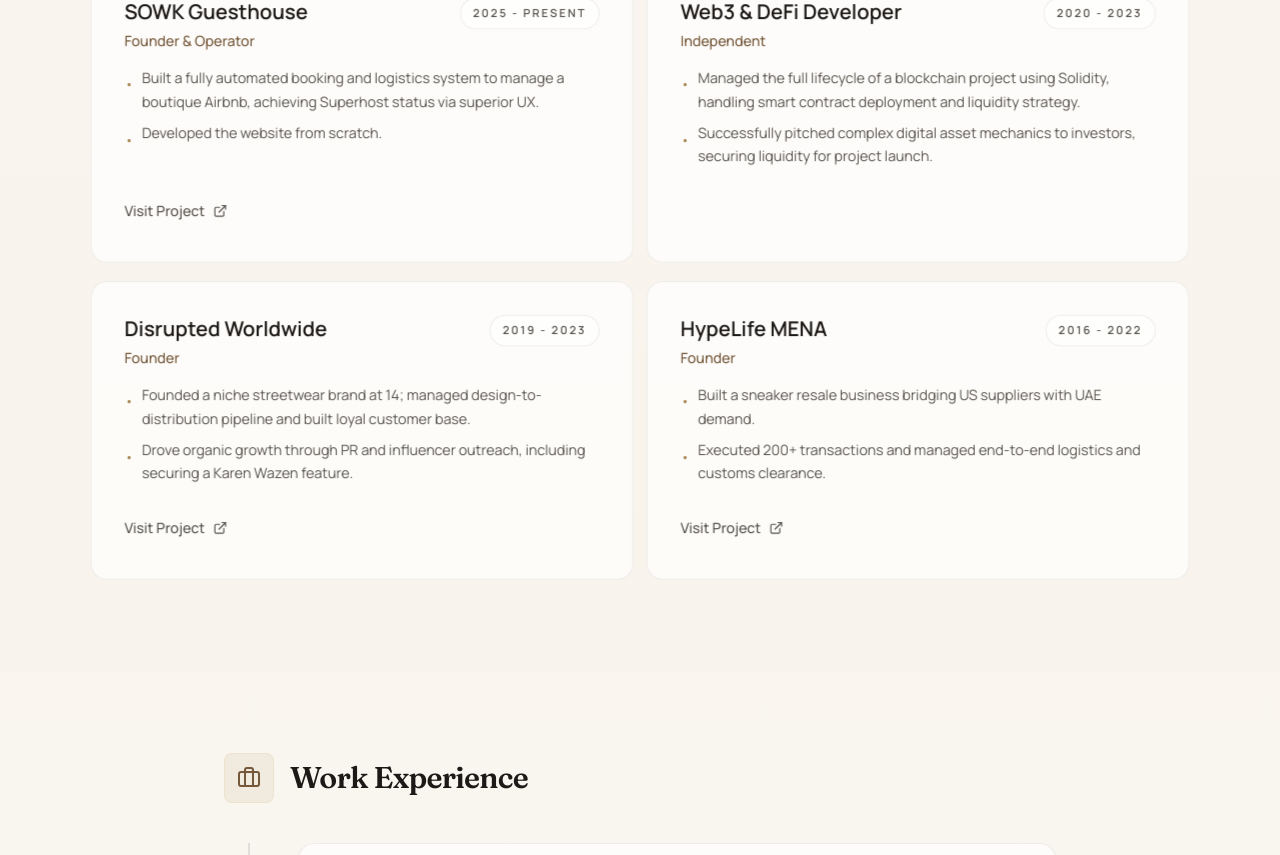
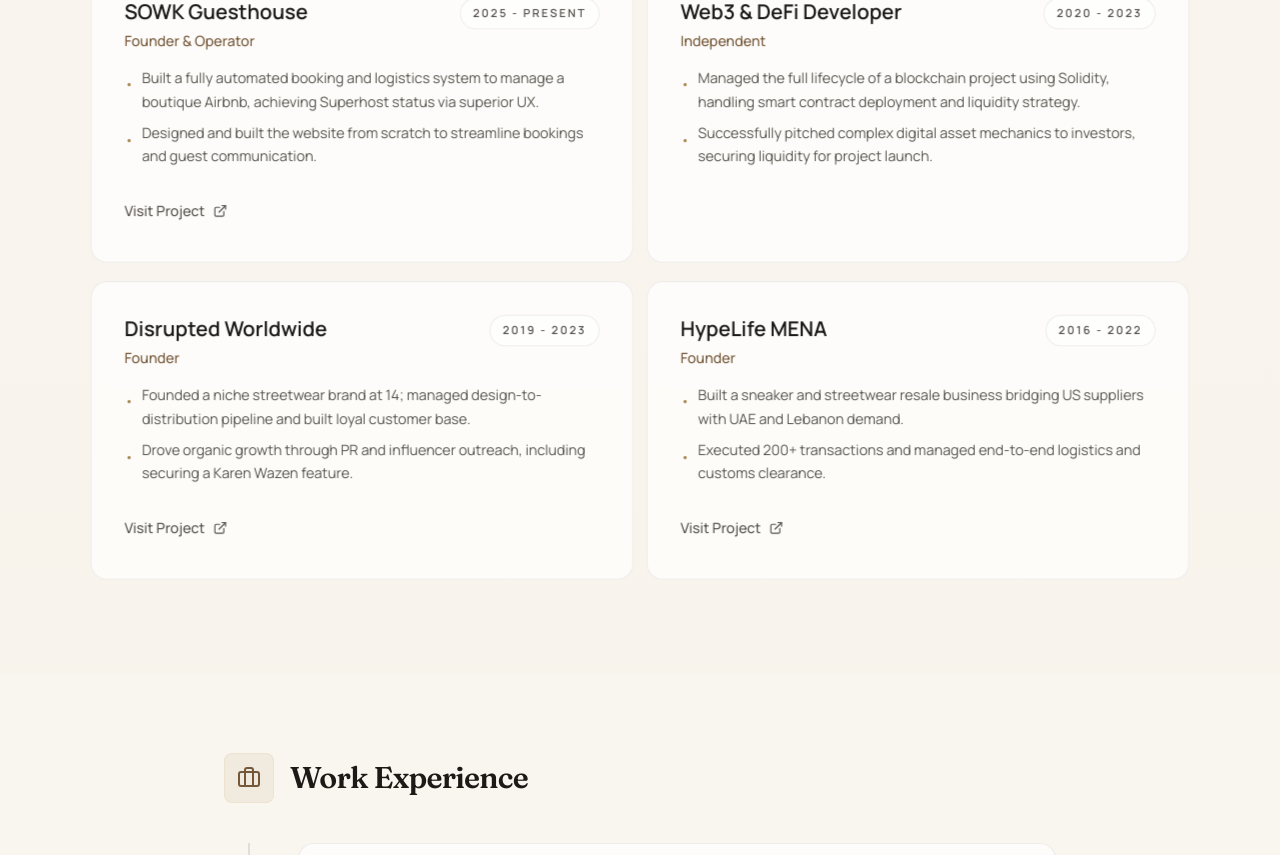
Before and after one commit to theosayad/theosayad.github.io, a React (Vite) app: page / in a window 1280 px wide. Shown: the part 1680-2535 px from the top of the page. Built offline with nearby package versions, Linux system fonts and the light colour scheme; no server answers.

Commit message:
refine ventures copy

```diff
--- a/constants.ts
+++ b/constants.ts
@@ -72,7 +72,7 @@ export const VENTURES_DATA: VentureItem[] = [
     period: "2025 - Present",
     description: [
       "Built a fully automated booking and logistics system to manage a boutique Airbnb, achieving Superhost status via superior UX.",
-      "Developed the website from scratch."
+      "Designed and built the website from scratch to streamline bookings and guest communication."
     ],
     link: "https://sowk.org"
   },
@@ -103,7 +103,7 @@ export const VENTURES_DATA: VentureItem[] = [
     role: "Founder",
     period: "2016 - 2022",
     description: [
-      "Built a sneaker resale business bridging US suppliers with UAE demand.",
+      "Built a sneaker and streetwear resale business bridging US suppliers with UAE and Lebanon demand.",
       "Executed 200+ transactions and managed end-to-end logistics and customs clearance."
     ],
     link: "https://www.instagram.com/hypelifedxb/"
```
